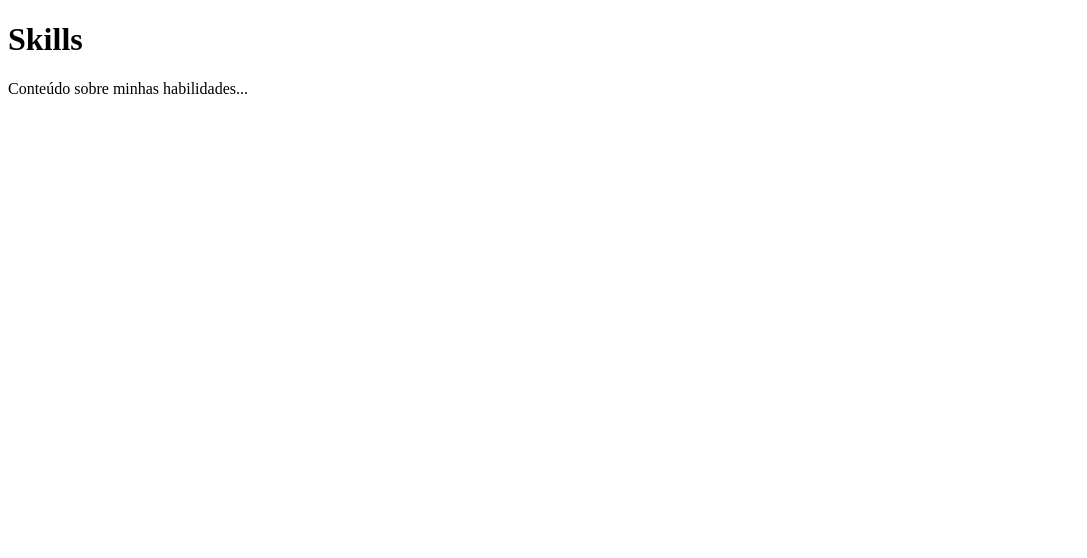
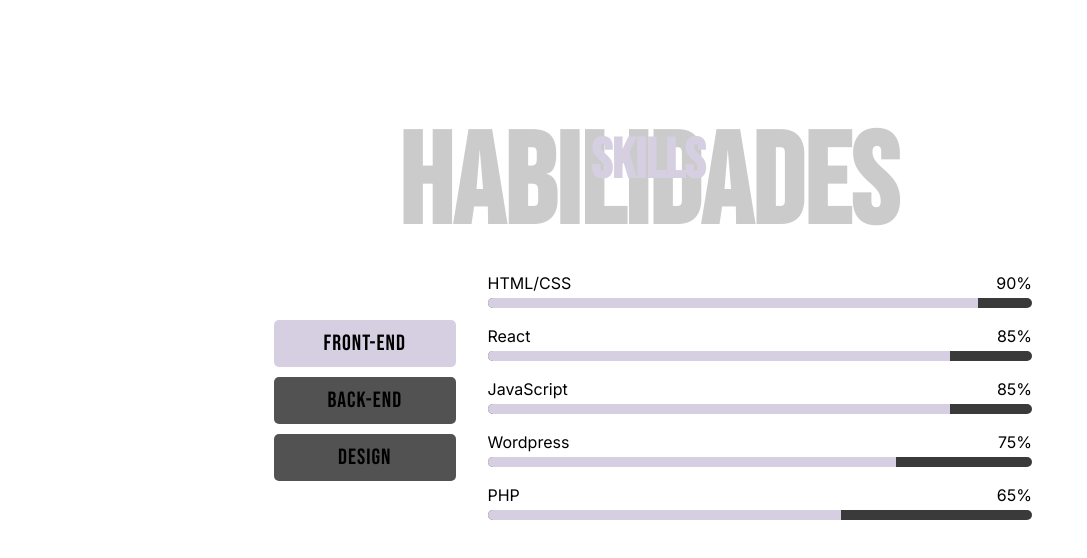
Before and after one commit to Raphael-Machado-Silva/Portifolio_React, a Next.js app in the folder meu-portifolio/: page /Skills in a window 1280 px wide. Shown: the top 558 px of the page, without its empty margins (0-1087 px from the left). Built offline with nearby package versions, Linux system fonts and the light colour scheme.

Commit message:
update react project

```diff
--- /dev/null
+++ b/meu-portifolio/src/pages/Skills.css
@@ -0,0 +1,152 @@
+@import url('https://fonts.googleapis.com/css2?family=Bebas+Neue&display=swap');
+@import url('https://fonts.googleapis.com/css2?family=Inter:wght@100..900&display=swap');
+
+.container-global-skills{
+    width: 100vw;
+    display: flex;
+    flex-direction: column;
+    align-items: center;
+    justify-content: center;
+    height: 600px;
+}
+  /* Container do título */
+  .titles_background {
+    position: relative;
+    text-align: center; /* Centraliza o conteúdo dentro do container */
+    font-family: 'Bebas Neue';
+  }
+
+  .main-title {
+    font-size: 3.5rem;
+    margin-bottom: 10px;
+    position: relative;
+    text-align: center;
+    color: #D6CFE1;
+    transition: 0.4s ease-in-out;
+    cursor: pointer;
+  }
+
+  .main-title:hover{
+    color: white;
+  }
+
+  /* Título de fundo */
+  .background-title-skills {
+    position: absolute;
+    top: 50%; /* Coloca o título no meio do container */
+    left: 50%;
+    transform: translate(-50%, -95%); /* Centraliza perfeitamente */
+    font-size: 8rem;
+    color: rgba(0, 0, 0, 0.205);
+    font-weight: bolder;
+    z-index: -1;
+    white-space: nowrap;
+  }
+
+.skills-container {
+    display: flex;
+    align-items: center;
+    justify-content: center;
+    width: 60%;
+    height: 200px;
+    margin: 0 auto;
+    gap: 20px;
+    padding: 20px;
+    margin-top: 80px;
+  }
+
+  .skills-sidebar {
+    width: 25%;
+    padding: 10px;
+    border-right: 2px solid white;
+  }
+
+  .skills-sidebar button {
+    display: block;
+    font-family: 'Bebas Neue';
+    width: 100%;
+    text-align: left;
+    padding: 10px;
+    margin-bottom: 10px;
+    border: none;
+    border-radius: 5px;
+    cursor: pointer;
+    background-color: #525252;
+    font-size: 22px;
+    letter-spacing: 1px;
+    transition: background 0.3s;
+    text-align: center;
+  }
+
+  .skills-sidebar button.active {
+    background-color: #D6CFE1;
+    color: black;
+  }
+
+  .skills-list {
+    width: 75%;
+  }
+
+  .skill-item {
+    margin-bottom: 18px;
+  }
+
+  .skill-header {
+    display: flex;
+    justify-content: space-between;
+    margin-bottom: 5px;
+    font-family: 'Inter';
+  }
+
+  .skill-bar {
+    width: 100%;
+    height: 10px;
+    background-color: #3a3a3a;
+    border-radius: 5px;
+    overflow: hidden;
+  }
+
+  .skill-fill {
+    height: 100%;
+    background-color: #D6CFE1;
+    transition: width 0.5s ease-in-out;
+  }
+
+
+  @media (max-width: 850px){
+    .skills-container{
+        margin-top: 20px;
+        flex-direction: column;
+        width: 90%;
+        align-items: center;
+        justify-content: start;
+        height: 300px;
+    }
+    .skills-sidebar {
+        display: flex;
+        align-items: center;
+        flex-direction: row;
+        justify-content: center;
+        width:65%;
+        gap: 20px;
+        padding: 10px;
+        border-right: none;
+        border-bottom: 2px solid white;
+      }
+  }
+
+  @media (max-width: 600px){
+    .skills-sidebar{
+        width: 90%;
+    }
+
+    .skills-sidebar button{
+        font-size: 16px;
+        height: 100%;
+    }
+
+    .background-title-skills{
+        font-size: 6.5rem;
+        transform: translate(-50%, -92%);
+    }
+  }
--- a/meu-portifolio/src/pages/Skills.jsx
+++ b/meu-portifolio/src/pages/Skills.jsx
@@ -1,10 +1,103 @@
-import React from "react";
+import React, { useState, useEffect } from "react";
+import './Skills.css';
+
+const skillsData = {
+  "Front-End": [
+    { name: "HTML/CSS", level: 90 },
+    { name: "React", level: 85 },
+    { name: "JavaScript", level: 85 },
+    { name: "Wordpress", level: 75 },
+    { name: "PHP", level: 65 },
+  ],
+  "Back-End": [
+    { name: "Node.js", level: 75 },
+    { name: "PostgreSQL", level: 70 },
+    { name: "Express.js", level: 72 },
+    { name: "Python", level: 68 },
+    { name: "SQL SERVER", level: 65 },
+  ],
+  "Design": [
+    { name: "UI/UX", level: 90 },
+    { name: "Figma", level: 85 },
+    { name: "Adobe XD", level: 80 },
+    { name: "Power BI", level: 75 }, // Se for usado para criar dashboards visuais
+    { name: "Photoshop", level: 65 },
+  ],
+};
+
 
 const Skills = () => {
+  const [selectedCategory, setSelectedCategory] = useState("Front-End");
+  const [animatedLevels, setAnimatedLevels] = useState({});
+
+  useEffect(() => {
+    const newLevels = {};
+    skillsData[selectedCategory].forEach((skill) => {
+      newLevels[skill.name] = 0;
+    });
+    setAnimatedLevels(newLevels);
+
+    setTimeout(() => {
+      const interval = setInterval(() => {
+        setAnimatedLevels((prevLevels) => {
+          const updatedLevels = { ...prevLevels };
+          let allDone = true;
+          skillsData[selectedCategory].forEach((skill) => {
+            if (updatedLevels[skill.name] < skill.level) {
+              updatedLevels[skill.name] += 5; // Aumento mais rápido no início
+              if (updatedLevels[skill.name] > skill.level) {
+                updatedLevels[skill.name] = skill.level;
+              }
+              allDone = false;
+            }
+          });
+          if (allDone) clearInterval(interval);
+          return updatedLevels;
+        });
+      }, 10); // Redução do tempo de atualização para acelerar
+    }, 100); // Menor delay inicial
+  }, [selectedCategory]);
+
   return (
-    <div>
-      <h1>Skills</h1>
-      <p>Conteúdo sobre minhas habilidades...</p>
+    <div className="container-global-skills">
+      <div className="titles_background">
+          <h2 className="background-title-skills">Habilidades</h2>
+          <h1 className="main-title">Skills</h1>
+      </div>
+
+      <div className="skills-container">
+
+      {/* Sidebar - Categorias */}
+      <div className="skills-sidebar">
+        {Object.keys(skillsData).map((category) => (
+          <button
+            key={category}
+            className={selectedCategory === category ? "active" : ""}
+            onClick={() => setSelectedCategory(category)}
+          >
+            {category}
+          </button>
+        ))}
+      </div>
+
+      {/* Lista de Skills */}
+      <div className="skills-list">
+        {skillsData[selectedCategory].map((skill) => (
+          <div key={skill.name} className="skill-item">
+            <div className="skill-header">
+              <span>{skill.name}</span>
+              <span>{animatedLevels[skill.name] || 0}%</span>
+            </div>
+            <div className="skill-bar">
+              <div
+                className="skill-fill"
+                style={{ width: `${animatedLevels[skill.name] || 0}%` }}
+              ></div>
+            </div>
+          </div>
+        ))}
+      </div>
+      </div>
     </div>
   );
 };
```
